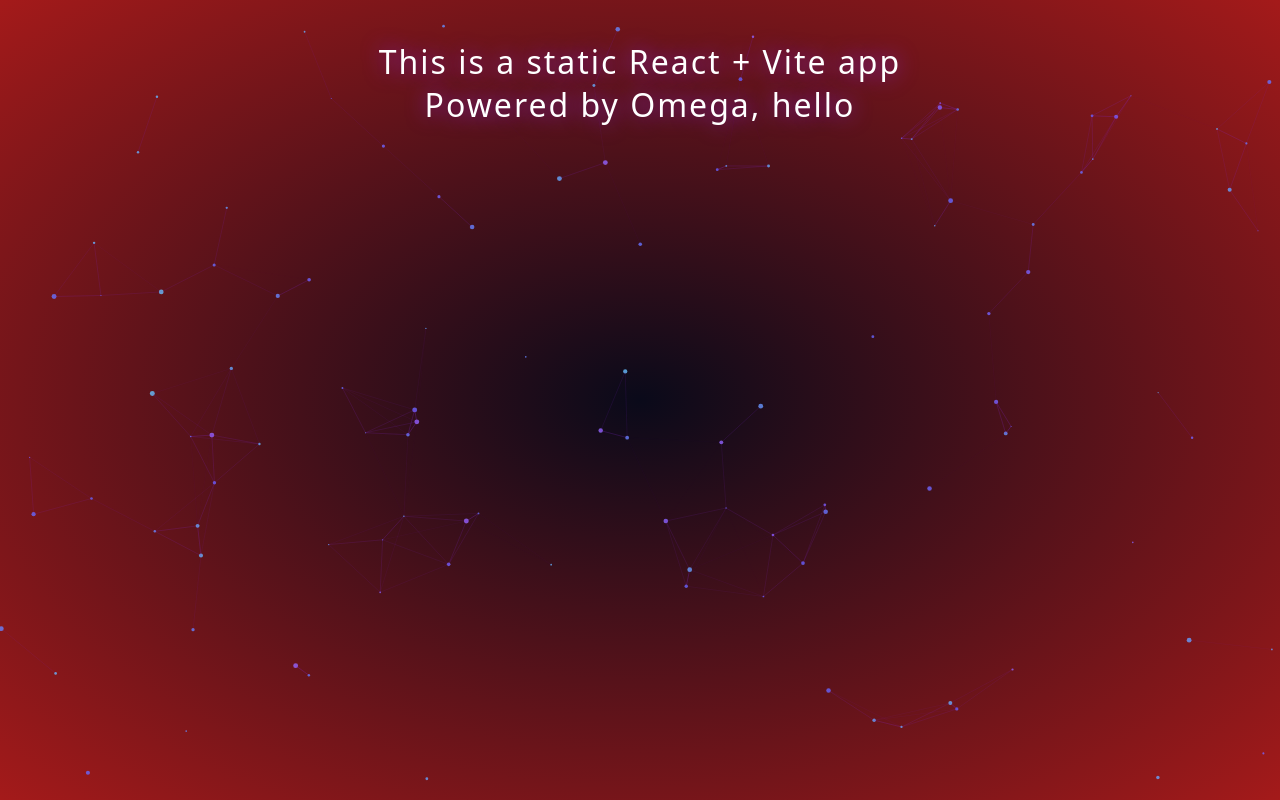
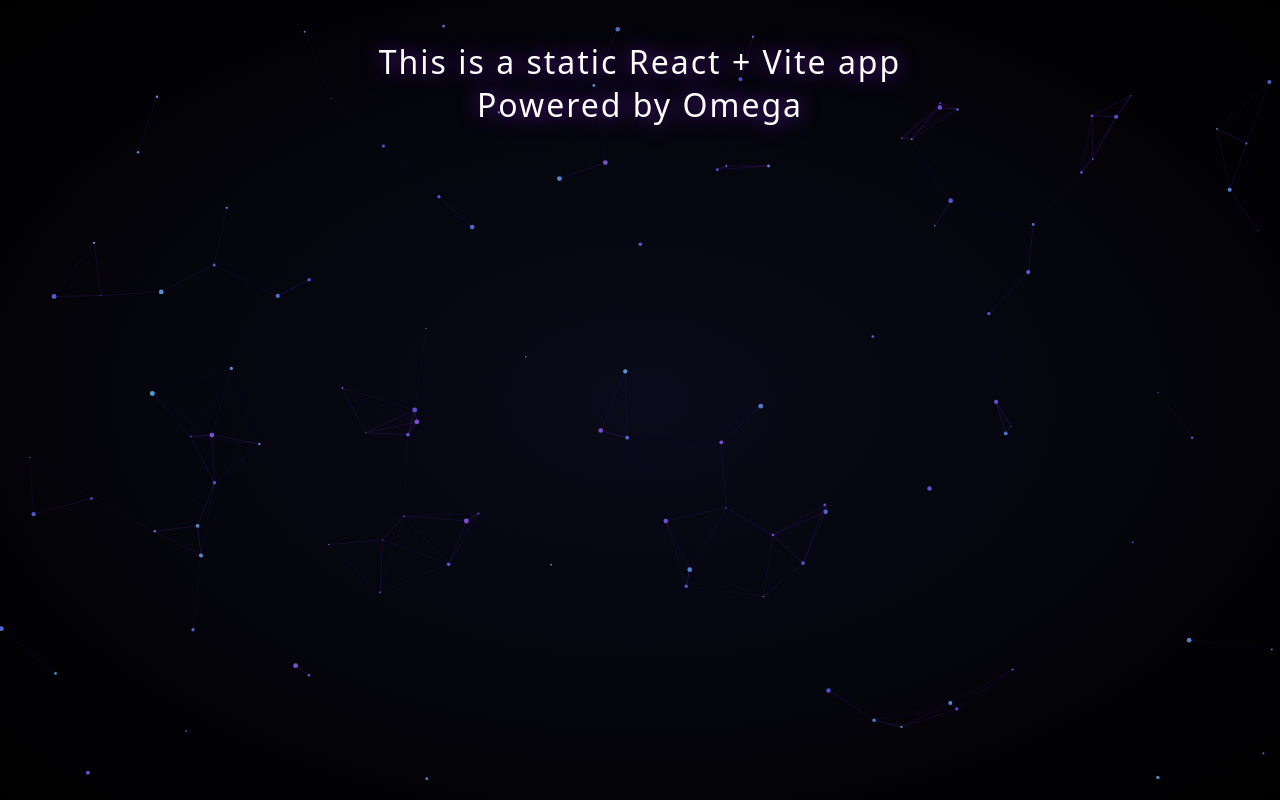
Before and after one commit to likhitasuresh/ParticleSystemReactVite, a React (Vite) app: page / in a window 1280 px wide. Built offline with nearby package versions, Linux system fonts and the light colour scheme.

Commit message:
undo demo updates

```diff
--- a/src/App.css
+++ b/src/App.css
@@ -17,6 +17,6 @@
   display: block;
   width: 100vw;
   height: 100vh;
-  background: radial-gradient(ellipse at center, #0a0a1a 0%, #a41a1a 100%);
+  background: radial-gradient(ellipse at center, #0a0a1a 0%, #000000 100%);
   cursor: crosshair;
 }
--- a/src/App.jsx
+++ b/src/App.jsx
@@ -129,7 +129,7 @@
 
   return (
     <>
-      <h1 className="header">This is a static React + Vite app <br/> Powered by Omega, hello</h1>
+      <h1 className="header">This is a static React + Vite app <br/> Powered by Omega</h1>
       <canvas ref={canvasRef} className="galaxy-canvas" />
     </>
   )
```
